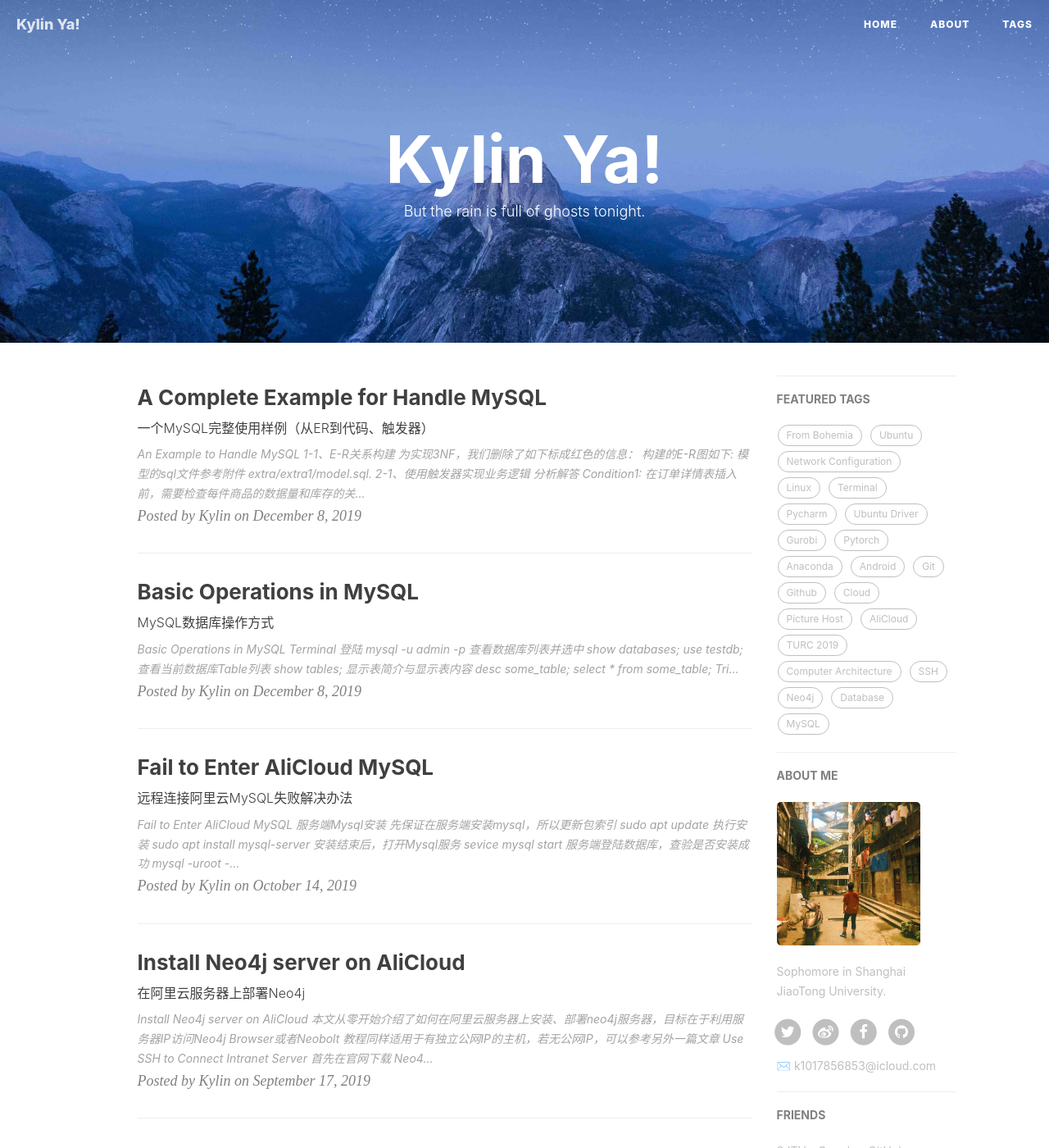
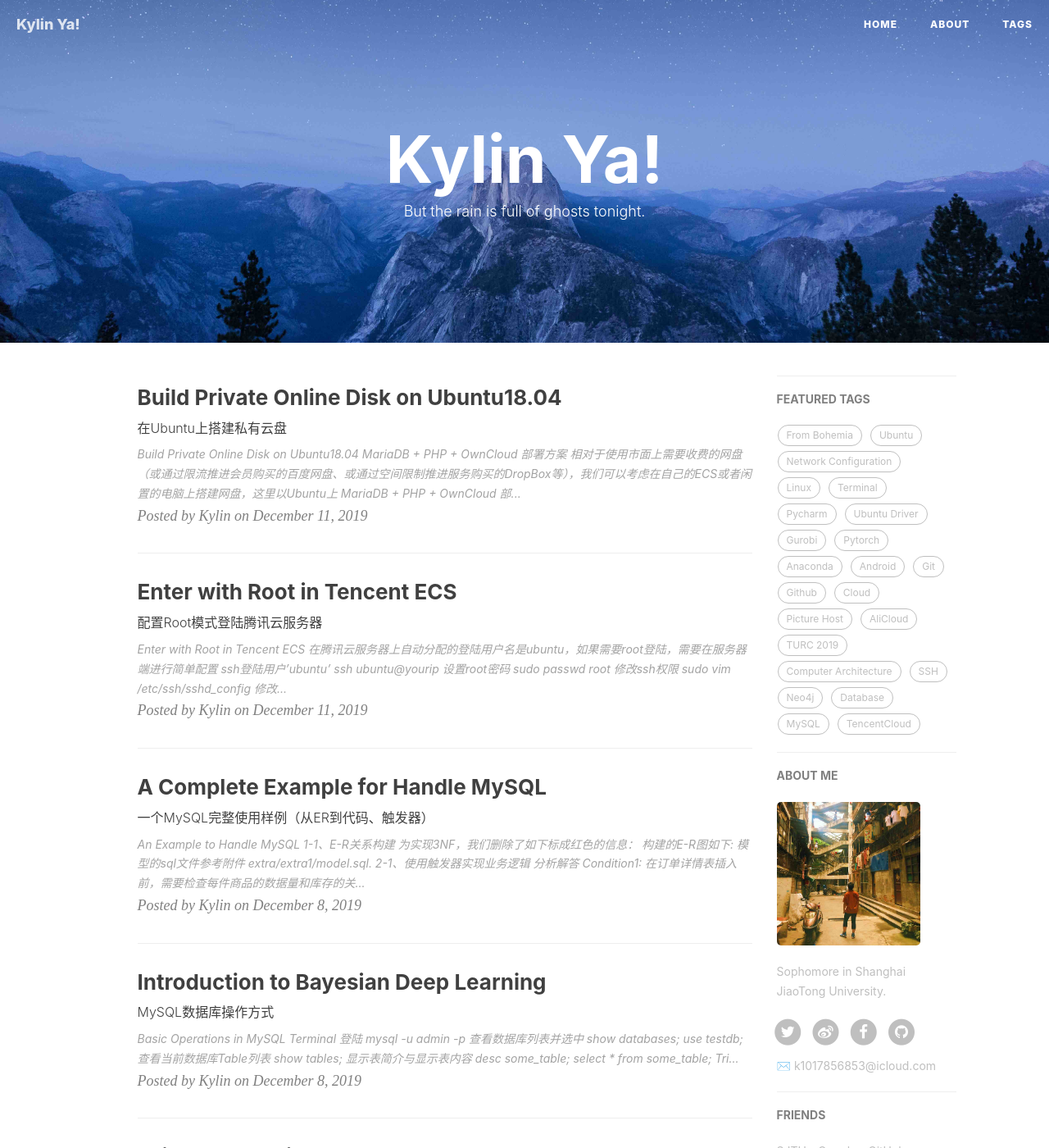
Before and after one commit to KylinC/KylinC.github.io, a Jekyll site: the page built from index.html, in a window 1280 px wide and 1400 px high. Shown: the whole window at 82% size. Built offline with Jekyll 4.4.1, drawn with Linux system fonts in a browser that asks for light colours; nearby versions of some CDN libraries; the list of posts is cut into pages by our own code; comment, search, counter and statistics services are not loaded; some of the changed text lies outside the part shown.

Commit message:
add two blog

````diff
--- a/_posts/2019-12-8-MysqlOperation.md
+++ b/_posts/2019-12-10-BayesianDL.md
@@ -1,6 +1,6 @@
 ---
 dlayout:     post
-title:      Basic Operations in MySQL
+title:      Introduction to Bayesian Deep Learning
 subtitle:   MySQL数据库操作方式
 date:       2019-12-8
 author:     Kylin
--- /dev/null
+++ b/_posts/2019-12-11-TencentCloud.md
@@ -0,0 +1,69 @@
+---
+dlayout:     post
+title:      Enter with Root in Tencent ECS
+subtitle:   配置Root模式登陆腾讯云服务器
+date:       2019-12-11
+author:     Kylin
+header-img: img/Tcloud.jpg
+catalog: true
+tags:
+    - Cloud
+    - TencentCloud
+
+---
+
+
+
+# Enter with Root in Tencent ECS
+
+
+
+> 在腾讯云服务器上自动分配的登陆用户名是ubuntu，如果需要root登陆，需要在服务器端进行简单配置
+
+
+
+### ssh登陆用户'ubuntu'
+
+```bash
+ssh ubuntu@yourip
+```
+
+
+
+### 设置root密码
+
+```bash
+sudo passwd root
+```
+
+
+
+### 修改ssh权限
+
+```bash
+sudo vim /etc/ssh/sshd_config
+```
+
+
+
+### 修改PermitRootLogin
+
+找到PermitRootLogin一项，取消注释并且将**prohibit-password**改为**yes**
+
+![](http://kylinhub.oss-cn-shanghai.aliyuncs.com/2019-12-11-%E6%88%AA%E5%B1%8F2019-12-11%E4%B8%8A%E5%8D%8810.53.56.png)
+
+
+
+### 配置生效
+
+```bash
+sudo service ssh restart
+```
+
+
+
+### 重新以Root登陆即可
+
+```bash
+exit
+```
--- /dev/null
+++ b/_posts/2019-12-11-ownCloud.md
@@ -0,0 +1,185 @@
+---
+dlayout:    post
+title:      Build Private Online Disk on Ubuntu18.04
+subtitle:   在Ubuntu上搭建私有云盘
+date:       2019-12-11
+author:     Kylin
+header-img: img/bg-owncloud.jpg
+catalog: true
+tags:
+    - Ubuntu
+    - Cloud
+---
+
+
+
+# Build Private Online Disk on Ubuntu18.04
+
+
+
+> MariaDB + PHP + OwnCloud 部署方案
+
+
+
+相对于使用市面上需要收费的网盘（或通过限流推进会员购买的百度网盘、或通过空间限制推进服务购买的DropBox等），我们可以考虑在自己的ECS或者闲置的电脑上搭建网盘，这里以Ubuntu上 **MariaDB + PHP + OwnCloud** 部署方案为例，介绍如何部署网盘与使用。
+
+
+
+## 部署 MariaDB
+
+- 更新软件源
+
+```bash
+sudo apt-get update
+```
+
+- 安装
+
+```bash
+sudo apt-get install mariadb-server mariadb-client
+```
+
+- 初始化配置
+
+```bash
+sudo mysql_secure_installation
+```
+
+> 在这里，以前通过命令行安装了Sql-Sever的用户可能会报错：time-out或是无法启动，这时候要卸载预装sql
+
+配置选项依次是：设置密码、移除匿名用户、不允许root登录、删除测试数据库
+
+- 登录MariaDB创建数据库
+
+```
+sudo mysql -u root -p
+```
+
+进入需输入刚才在初始化中设置的密码
+
+- 新建用户（数据库用户）
+
+```sql
+CREATE DATABASE owncloud;
+CREATE USER 'user_name'@'localhost' IDENTIFIED BY 'user_password';
+GRANT ALL ON owncloud.* TO 'user_name'@'localhost' IDENTIFIED BY 'user_password' WITH GRANT OPTION;
+FLUSH PRIVILEGES;
+EXIT;
+```
+
+在这里，user_name 和 user_password 需要换成自己的
+
+
+
+## 安装 Apache
+
+- 更新软件源
+
+```bash
+sudo apt-get update
+```
+
+- 禁用Index（以访问owncloud主页）
+
+```
+sudo a2dismod autoindex
+```
+
+- 确保所需模块打开
+
+```bash
+sudo a2enmod rewrite
+sudo a2enmod headers
+sudo a2enmod env
+sudo a2enmod dir
+sudo a2enmod mime
+```
+
+- 重启apache
+
+```bash
+sudo systemctl restart apache2
+```
+
+
+
+## 安装 PHP
+
+>  OwnCloud与PHP版本有依赖关系，需要查看官网，这里给的安装已经测试过可行
+
+- 安装PHP7.1
+
+```bash
+sudo apt-get install software-properties-common
+sudo add-apt-repository ppa:ondrej/php
+sudo apt update
+sudo apt install php7.1
+```
+
+- 安装PHP模块
+
+```bash
+sudo apt-get install php7.1-cli php7.1-common php7.1-mbstring php7.1-gd php7.1-intl php7.1-xml php7.1-mysql php7.1-zip php7.1-curl php7.1-xmlrpc
+```
+
+- 配置
+
+```bash
+sudo vi /etc/php/7.1/apache2/php.ini
+```
+
+```
+file_uploads = On
+allow_url_fopen = On
+memory_limit = 256M
+upload_max_file_size = 100M
+```
+
+- 配置生效
+
+```bash
+sudo systemctl restart apache2
+```
+
+
+
+## 部署 OwnCloud
+
+- 下载
+
+```bash
+cd /tmp
+wget https://download.owncloud.org/community/owncloud-10.1.1.tar.bz2
+tar xjf owncloud-10.1.1.tar.bz2
+```
+
+- 移动
+
+```bash
+sudo mv owncloud /var/www/html/owncloud/
+```
+
+- 设置权限
+
+```bash
+sudo chown -R www-data:www-data /var/www/html/owncloud/
+sudo chmod -R 755 /var/www/html/owncloud/
+```
+
+
+
+## 配置用户
+
+访问用户界面完成用户配置：http://your_ip/owncloud (换成自己设备的IP地址)
+
+> 用户名、密码的设置用于之后网盘的登陆
+>
+> 数据库用户名密码填上文你设置的 user_name、user_password
+>
+> 数据库名填 owncloud
+
+
+
+- 之后刷新即可进行访问，发现最近版本的 OwnCloud 支持链接分享
+
+![](http://kylinhub.oss-cn-shanghai.aliyuncs.com/2019-12-11-ownya.jpg)
````
Also changed, not shown: img/Tcloud.jpg (added), img/bg-database.jpg, img/bg-owncloud.jpg (added).
